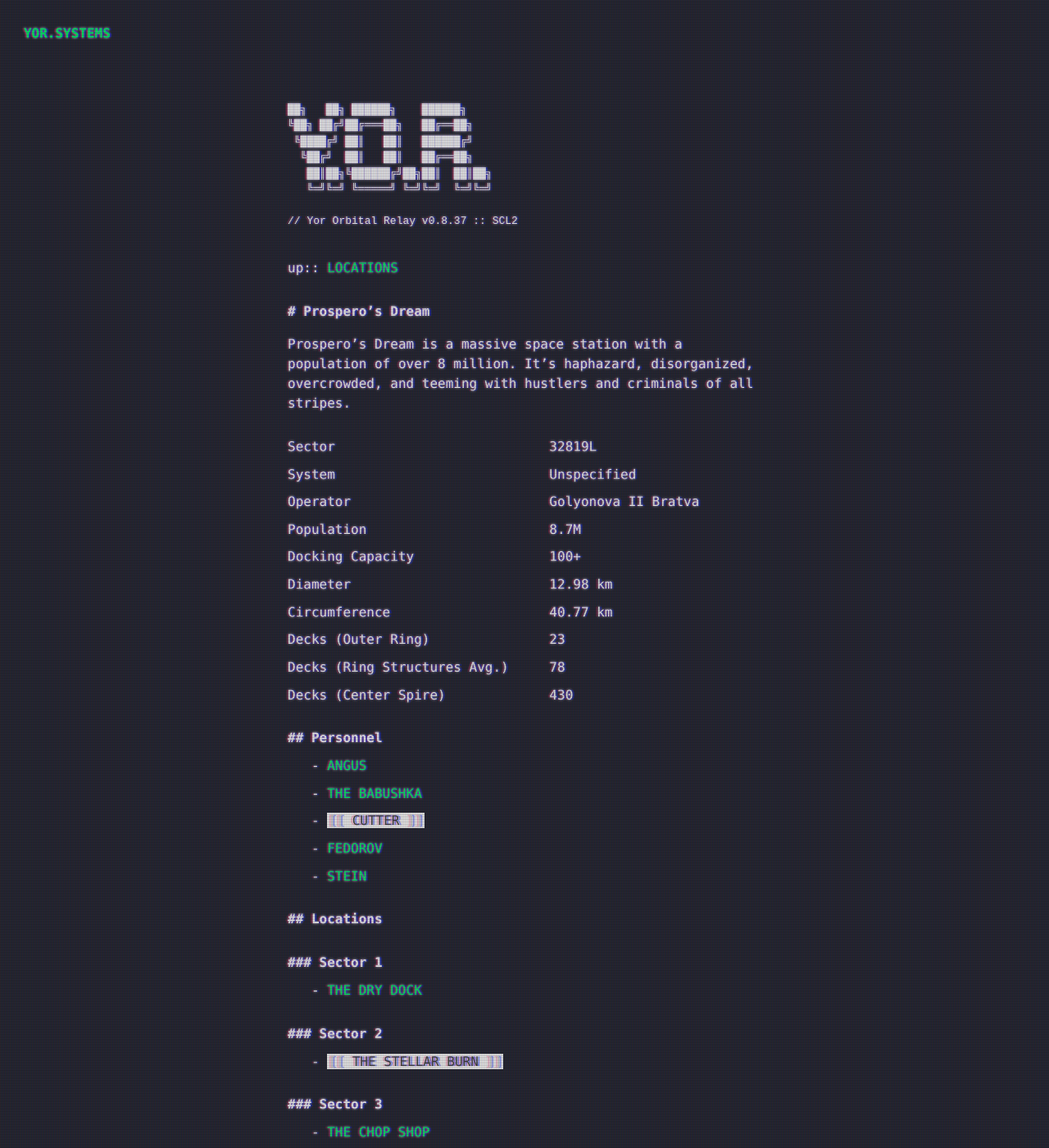
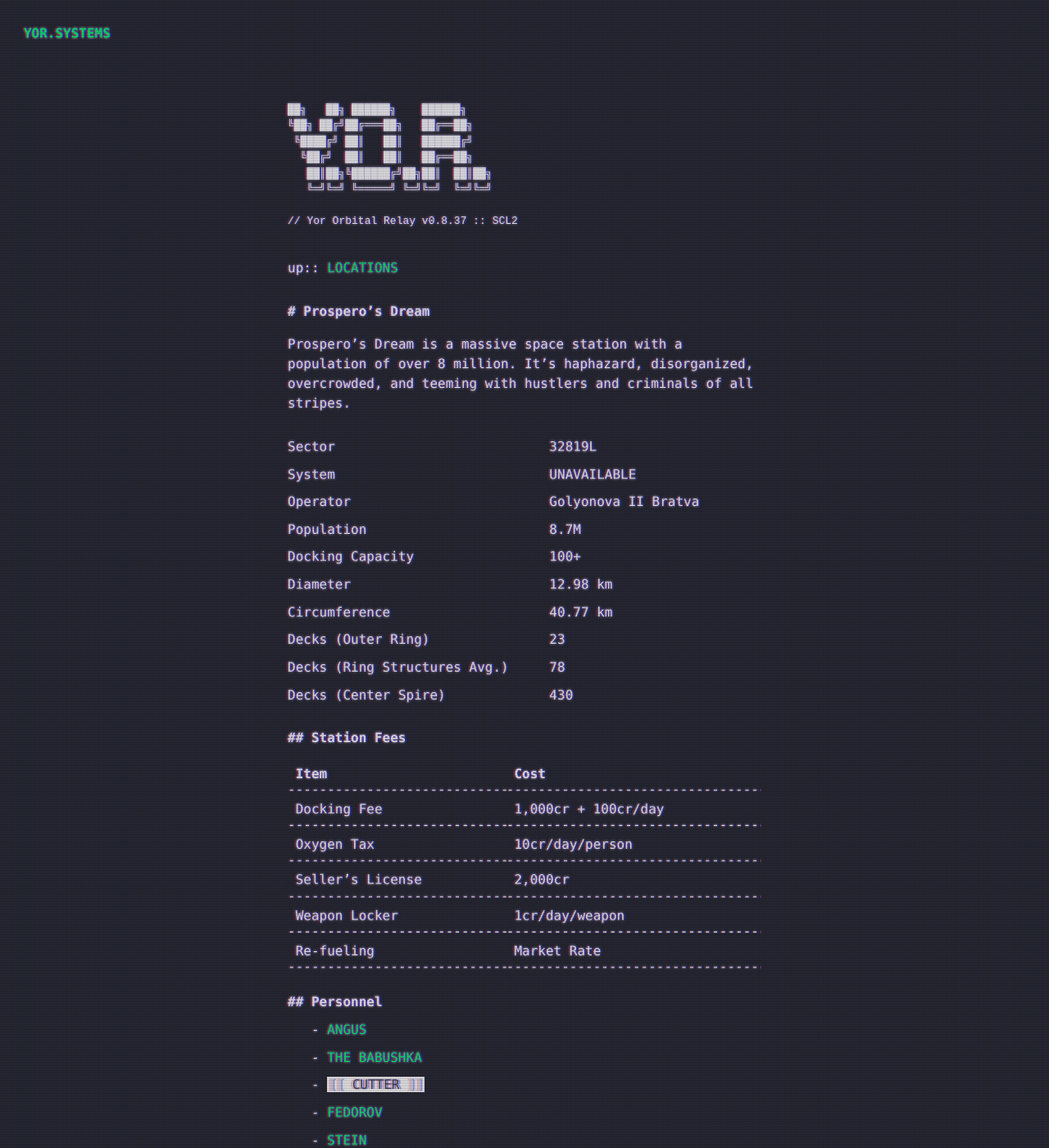
Before and after one commit to edbury/yor, a Jekyll site: the page built from locations/The Dream.md, in a window 1280 px wide and 1400 px high. Shown: the whole window at 82% size. Built offline with Jekyll 4.4.1, drawn with Linux system fonts in a browser that asks for light colours.

Commit message:
add dream costs

```diff
--- a/locations/The Dream.md
+++ b/locations/The Dream.md
@@ -10,7 +10,7 @@ Sector
 : 32819L
 
 System
-: Unspecified
+: UNAVAILABLE
 
 Operator
 : Golyonova II Bratva
@@ -35,6 +35,16 @@ Decks (Ring Structures Avg.)
 
 Decks (Center Spire)
 : 430
+
+## Station Fees
+
+| Item             | Cost                |
+| ---------------- | ------------------- |
+| Docking Fee      | 1,000cr + 100cr/day |
+| Oxygen Tax       | 10cr/day/person     |
+| Seller's License | 2,000cr             |
+| Weapon Locker    | 1cr/day/weapon      |
+| Re-fueling       | Market Rate                    |
 
 ## Personnel
 
```
